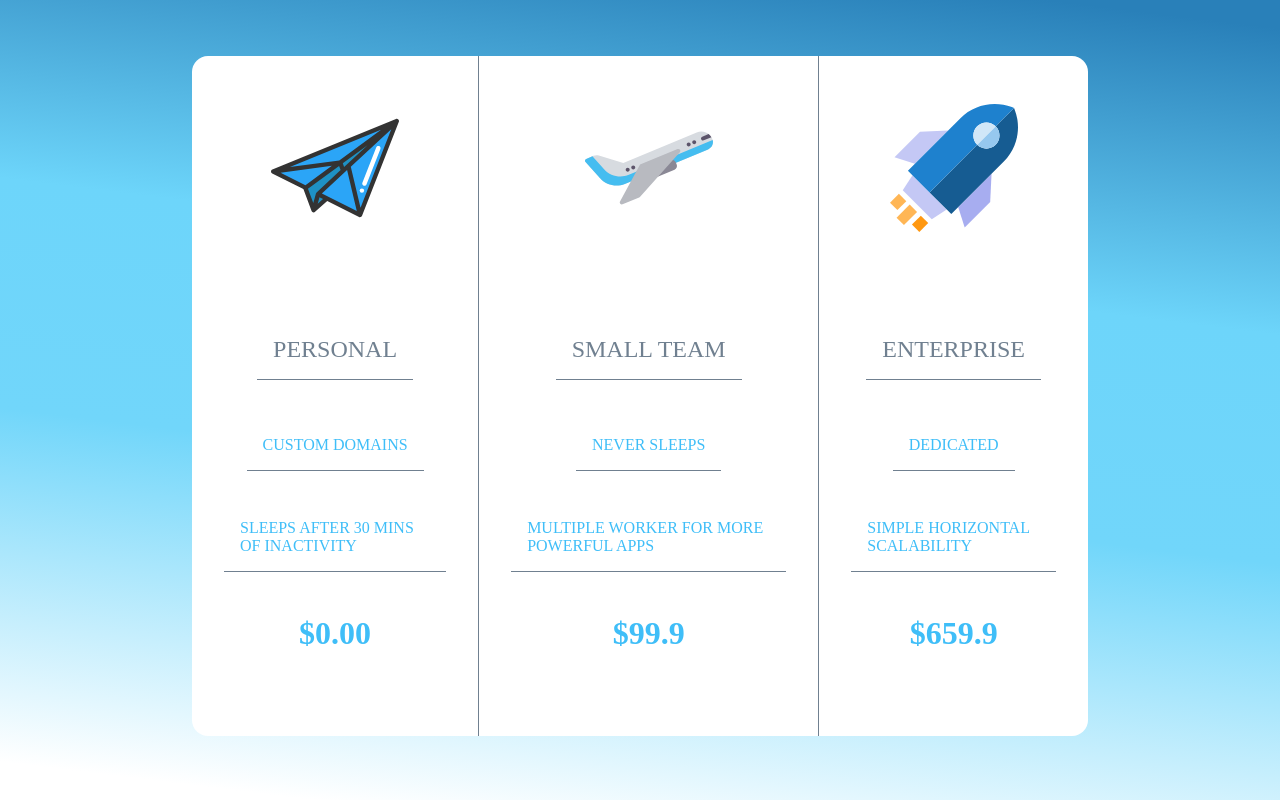
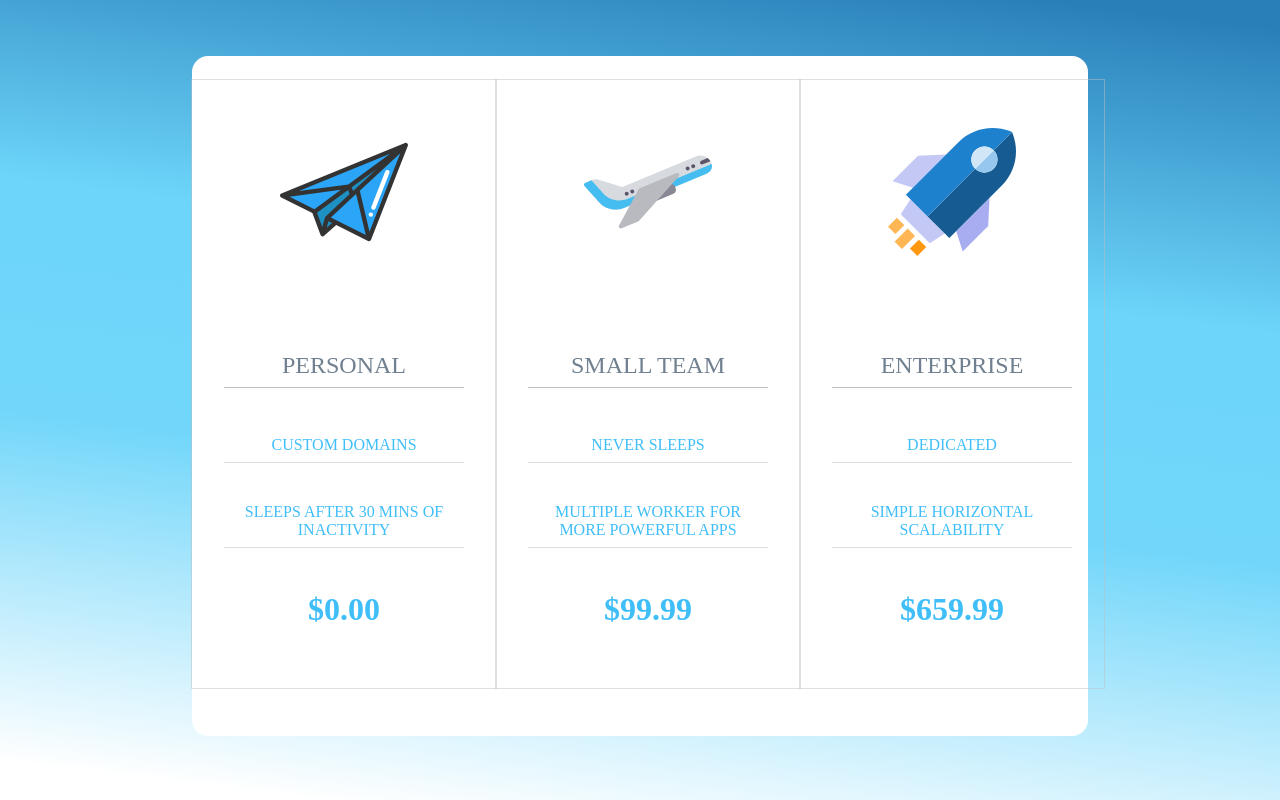
Before and after one commit to jackiesalasdev/O-Project, a plain HTML site: page first-project/index.html in a window 1280 px wide. Drawn offline with Linux system fonts and the light colour scheme.

Commit message:
practice one is done

```diff
--- a/first-project/index.html
+++ b/first-project/index.html
@@ -21,7 +21,7 @@
             <h1>$0.00</h1>
           </div>
         </div>
-        <div class="compartment-2">
+        <div class="compartment">
           <div class="img-holder">
             <img src="/first-project/img-source/airplane.svg" />
           </div>
@@ -29,7 +29,7 @@
             <p class="user-size">SMALL TEAM</p>
             <p class="perk-1">NEVER SLEEPS</p>
             <p class="perk-2">MULTIPLE WORKER FOR MORE POWERFUL APPS</p>
-            <h1>$99.9</h1>
+            <h1>$99.99</h1>
           </div>
         </div>
         <div class="compartment">
@@ -40,7 +40,7 @@
             <p class="user-size">ENTERPRISE</p>
             <p class="perk-1">DEDICATED</p>
             <p class="perk-2">SIMPLE HORIZONTAL SCALABILITY</p>
-            <h1>$659.9</h1>
+            <h1>$659.99</h1>
           </div>
         </div>
       </div>
--- a/first-project/style.css
+++ b/first-project/style.css
@@ -27,7 +27,6 @@ img {
 
 .container {
   margin-top: 3rem;
-
   border-width: 3px;
   display: flex;
   width: 70vw;
@@ -38,13 +37,13 @@ img {
   width: 70vw;
   background-color: white;
   display: flex;
-  justify-content: space-around;
+  justify-content: space-evenly;
   border-radius: 1rem;
 }
 
 .txt-holder {
   display: flex;
-  justify-content: space-between;
+  justify-content: space-evenly;
   flex-direction: column;
   align-items: center;
   max-height: 85vh;
@@ -55,7 +54,9 @@ img {
 .user-size {
   font-size: 1.5rem;
   color: slategrey;
-  border-bottom: slategrey 1px solid;
+  border-bottom: rgb(188, 191, 194) 1px solid;
+  width: 14rem;
+  justify-content: center;
 }
 
 h1 {
@@ -66,18 +67,23 @@ h1 {
 .perk-1,
 .perk-2 {
   color: rgb(63, 190, 248);
-}
-
-.compartment-2 {
-  border-right: slategrey solid 3rem;
-  border-left: slategrey solid 3rem;
-  border-width: 1px;
+  width: 14rem;
+  align-content: center;
+  justify-content: center;
 }
 
 p {
-  padding: 1rem;
+  padding: 0.5rem;
   display: flex;
   align-content: center;
-  border-bottom: 1px solid slategrey;
+  border-bottom: 1px solid rgb(188, 191, 194, 0.5);
   border-width: 1px;
+  font-size: 1rem;
+  text-align: center;
 }
+
+.compartment {
+  outline: 1px solid rgb(188, 191, 194, 0.5);
+  height: 38rem;
+  margin-top: 1.5rem;
+}
```
